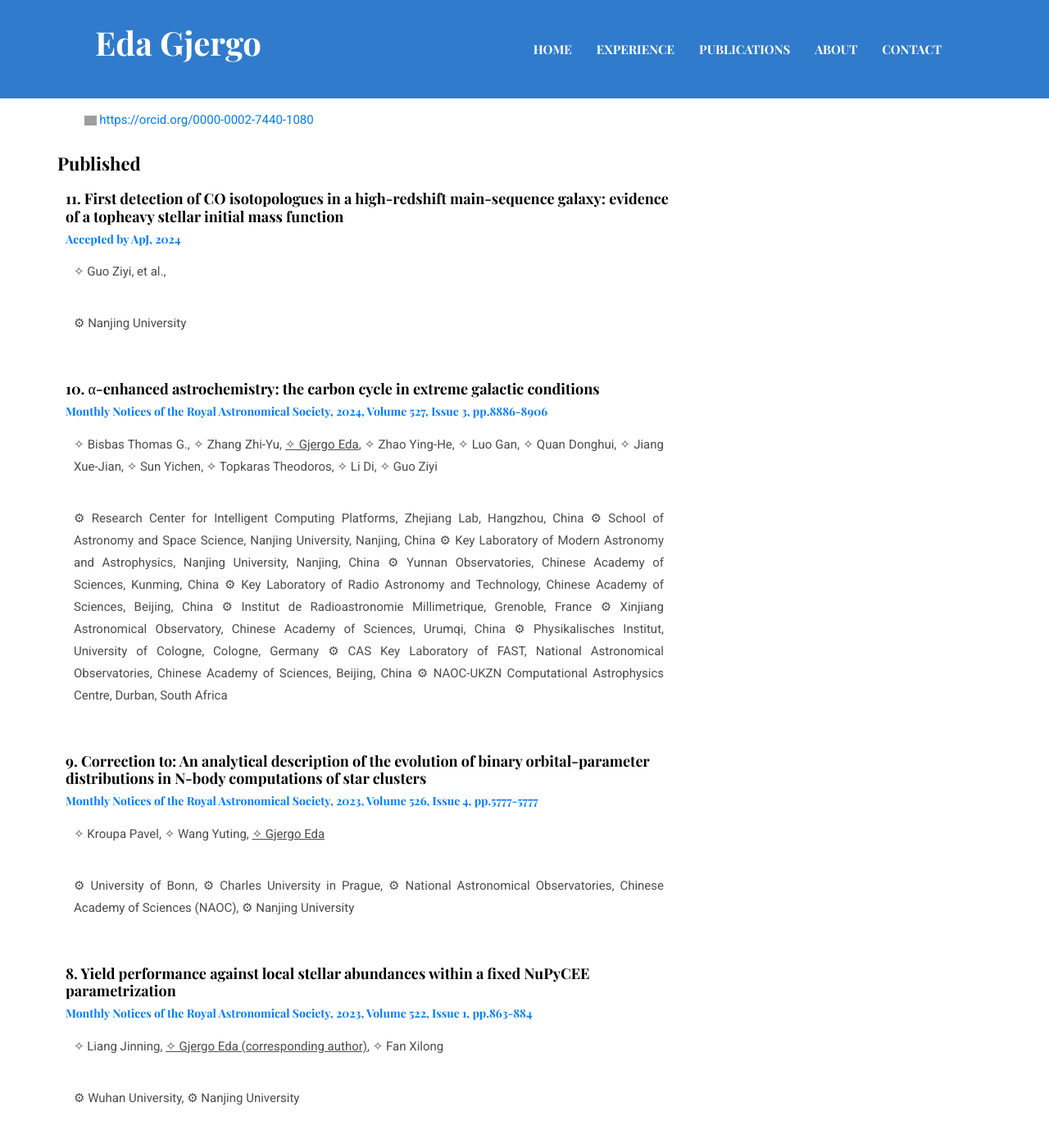
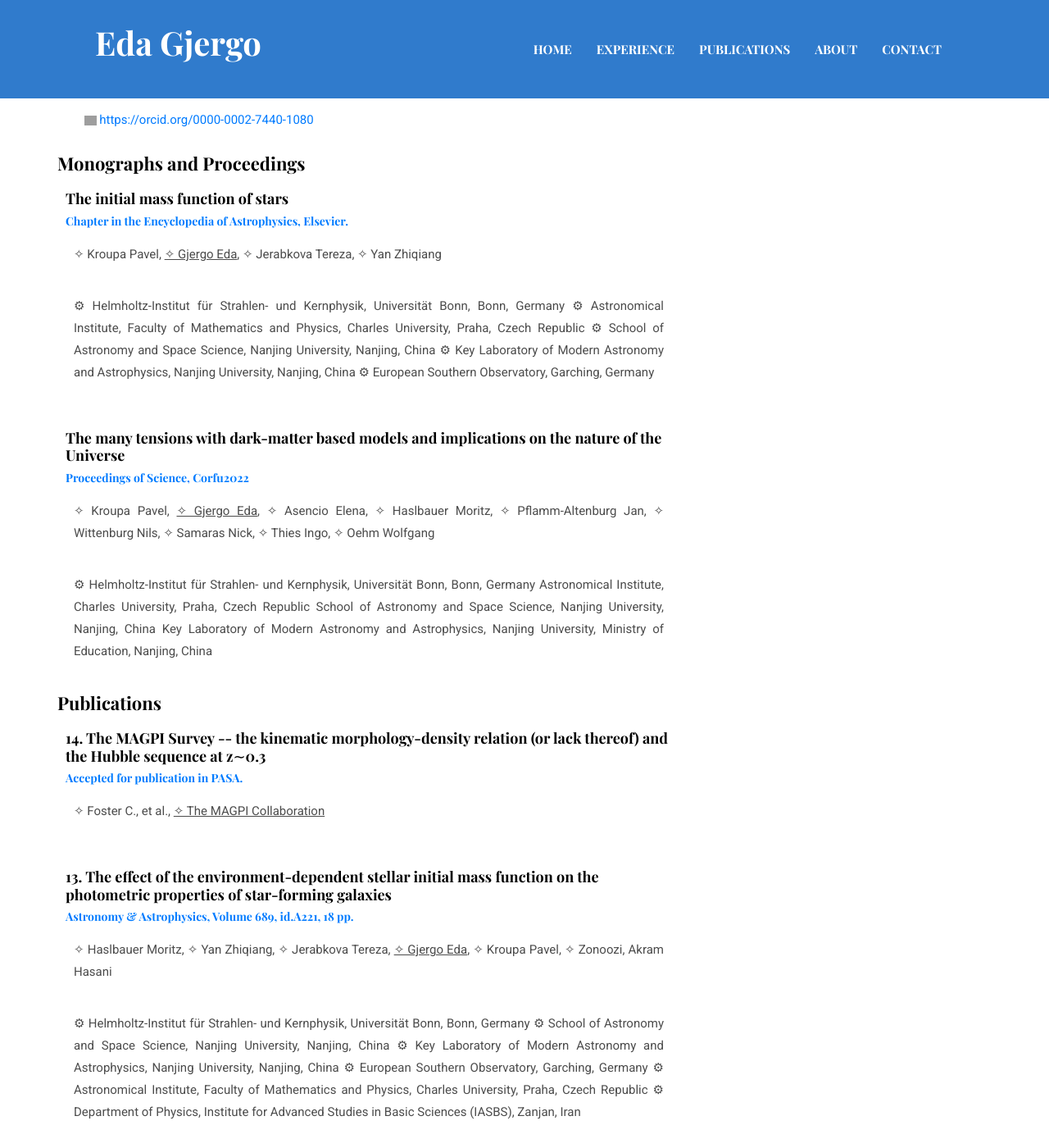
Before and after one commit to egjergo/egjergo.github.io, a Jekyll site: the page built from _pages/publications.md, in a window 1280 px wide and 1400 px high, scrolled down 512 px. Shown: the whole window at 82% size. Built offline with Jekyll 4.4.1, drawn with Linux system fonts in a browser that asks for light colours; some of the changed text lies outside the part shown; grey boxes are pictures that could not be loaded.

Commit message:
Update publications.md

```diff
--- a/_pages/publications.md
+++ b/_pages/publications.md
@@ -99,27 +99,125 @@ class="underline"
 
 <div class="row">
   <div class="leftcolumn">
-  <h4>Published</h4>
+  <h4>Monographs and Proceedings</h4>
+   <div class="card">
+      <h5>The initial mass function of stars
+</h5>
+      <h6><a target="_blank" href="https://ui.adsabs.harvard.edu/abs/2024arXiv241007311K/abstract">Chapter in the Encyclopedia of Astrophysics, Elsevier.</a></h6>
+      <p>
+      &#10023; Kroupa Pavel,
+      <u>&#10023; Gjergo Eda</u>,
+      &#10023; Jerabkova Tereza,
+      &#10023; Yan Zhiqiang
+      </p>
+      <p>
+      &#9881; Helmholtz-Institut für Strahlen- und Kernphysik, Universität Bonn, Bonn, Germany
+      &#9881; Astronomical Institute, Faculty of Mathematics and Physics, Charles University, Praha, Czech Republic
+      &#9881; School of Astronomy and Space Science, Nanjing University, Nanjing, China
+      &#9881; Key Laboratory of Modern Astronomy and Astrophysics, Nanjing University, Nanjing, China
+      &#9881; European Southern Observatory, Garching, Germany
+      </p>
+    </div>
+    <div class="card">
+      <h5>The many tensions with dark-matter based models and implications on the nature of the Universe
+</h5>
+      <h6><a target="_blank" href="https://ui.adsabs.harvard.edu/abs/2023eppg.confE.231K/abstract">Proceedings of Science, Corfu2022</a></h6>
+      <p>
+      &#10023; Kroupa Pavel,
+      <u>&#10023; Gjergo Eda</u>,
+      &#10023;  Asencio Elena,
+      &#10023; Haslbauer Moritz,
+      &#10023; Pflamm-Altenburg Jan,
+      &#10023; Wittenburg Nils,
+      &#10023; Samaras Nick,
+      &#10023; Thies Ingo,
+      &#10023; Oehm Wolfgang
+      </p>
+      <p>
+      &#9881; Helmholtz-Institut für Strahlen- und Kernphysik, Universität Bonn, Bonn, Germany
+      Astronomical Institute, Charles University, Praha, Czech Republic
+      School of Astronomy and Space Science, Nanjing University, Nanjing, China
+      Key Laboratory of Modern Astronomy and Astrophysics, Nanjing University, Ministry of Education,
+Nanjing, China
+      </p>
+    </div>
+  <h4>Publications</h4>
     <!--<div class="card">
       <h5>Title</h5>
       <h6><a target="_blank" href="#">bib</a></h6>
       <p>
-      <u>Gjergo Eda</u>,
+      <u>&#10023; Gjergo Eda</u>,
       et al.
       </p>
       <p>
-      Affiliations
+      &#9881; Affiliations
       </p>
     </div>-->
+        <div class="card">
+      <h5>14. The MAGPI Survey -- the kinematic morphology-density relation (or lack thereof) and the Hubble sequence at  z∼0.3</h5>
+      <h6><a target="_blank" href="https://ui.adsabs.harvard.edu/abs/2025arXiv250216751F/abstract">Accepted for publication in PASA.</a></h6>
+      <p>
+      &#10023; Foster C., et al., <u>&#10023; The MAGPI Collaboration</u>
+      </p>
+    </div>
+    <div class="card">
+      <h5>13. The effect of the environment-dependent stellar initial mass function on the photometric properties of star-forming galaxies</h5>
+      <h6><a target="_blank" href="https://ui.adsabs.harvard.edu/abs/2024A%26A...689A.221H/abstract">Astronomy & Astrophysics, Volume 689, id.A221, 18 pp.</a></h6>
+      <p>
+      &#10023; Haslbauer Moritz,
+      &#10023; Yan Zhiqiang,
+      &#10023; Jerabkova Tereza,
+      <u>&#10023; Gjergo Eda</u>,
+      &#10023; Kroupa Pavel,
+      &#10023; Zonoozi, Akram Hasani
+      </p>
+      <p>
+      &#9881; Helmholtz-Institut für Strahlen- und Kernphysik, Universität Bonn, Bonn, Germany
+      &#9881; School of Astronomy and Space Science, Nanjing University, Nanjing, China
+      &#9881; Key Laboratory of Modern Astronomy and Astrophysics, Nanjing University, Nanjing, China
+      &#9881; European Southern Observatory, Garching, Germany
+      &#9881; Astronomical Institute, Faculty of Mathematics and Physics, Charles University, Praha, Czech Republic
+      &#9881; Department of Physics, Institute for Advanced Studies in Basic Sciences (IASBS), Zanjan, Iran
+      </p>
+    </div>
+    <div class="card">
+      <h5>The Variation in the Galaxy-wide Initial Mass Function for Low-mass Stars: Modeling and Observational Insights</h5>
+      <h6><a target="_blank" href="https://ui.adsabs.harvard.edu/abs/2024ApJ...969...95Y/abstract">The Astrophysical Journal, Volume 969, Issue 2, id.95, 11 pp.</a></h6>
+      <p>
+      &#10023; Yan Zhiqiang,
+      &#10023; Li Jiadong,
+      &#10023; Kroupa Pavel,
+      &#10023; Jerabkova Tereza,
+      <u>&#10023; Gjergo Eda</u>,
+      &#10023; Zhang Zhi-Yu
+      </p>
+      <p>
+      &#9881; Affiliations
+      </p>
+    </div>
     <div class="card">
       <h5>11. First detection of CO isotopologues in a high-redshift main-sequence galaxy: evidence of a topheavy
 stellar initial mass function</h5>
-      <h6><a target="_blank" href="https://ui.adsabs.harvard.edu/abs/2024MNRAS.527.8886B/abstract">Accepted by ApJ, 2024</a></h6>
+      <h6><a target="_blank" href="https://ui.adsabs.harvard.edu/abs/2024MNRAS.527.8886B/abstract">The Astrophysical Journal, Volume 970, Issue 2, id.136, 11 pp.</a></h6>
       <p>
-      &#10023; Guo Ziyi, et al.,
+      &#10023; Guo Ziyi,
+      &#10023; Zhang Zhi-Yu,
+      &#10023; Yan Zhiqiang,
+      <u>&#10023; Gjergo Eda</u>,
+      &#10023; Man Allison W. S.,
+      &#10023; Ivison R. J.,
+      &#10023; Fu Xiaoting,
+      &#10023; Shi Yong
       </p>
       <p>
-      &#9881; Nanjing University
+      &#9881; School of Astronomy and Space Science, Nanjing University, Nanjing, China
+      &#9881; Key Laboratory of Modern Astronomy and Astrophysics, Nanjing University, Nanjing, China
+      &#9881; Department of Physics and Astronomy, University of British Columbia, Canada
+      &#9881; European Southern Observatory, Garching, Germany
+      &#9881; Dublin Institute for Advanced Studies, Dublin, Ireland
+      &#9881; Centre of Excellence for All Sky Astrophysics in 3 Dimensions (ASTRO 3D), Australia
+      &#9881; Institute for Astronomy, University of Edinburgh, Edinburgh UK
+      &#9881; Purple Mountain Observatory, Chinese Academy of Sciences, Nanjing, China
       </p>
     </div>
     <div class="card">
```
